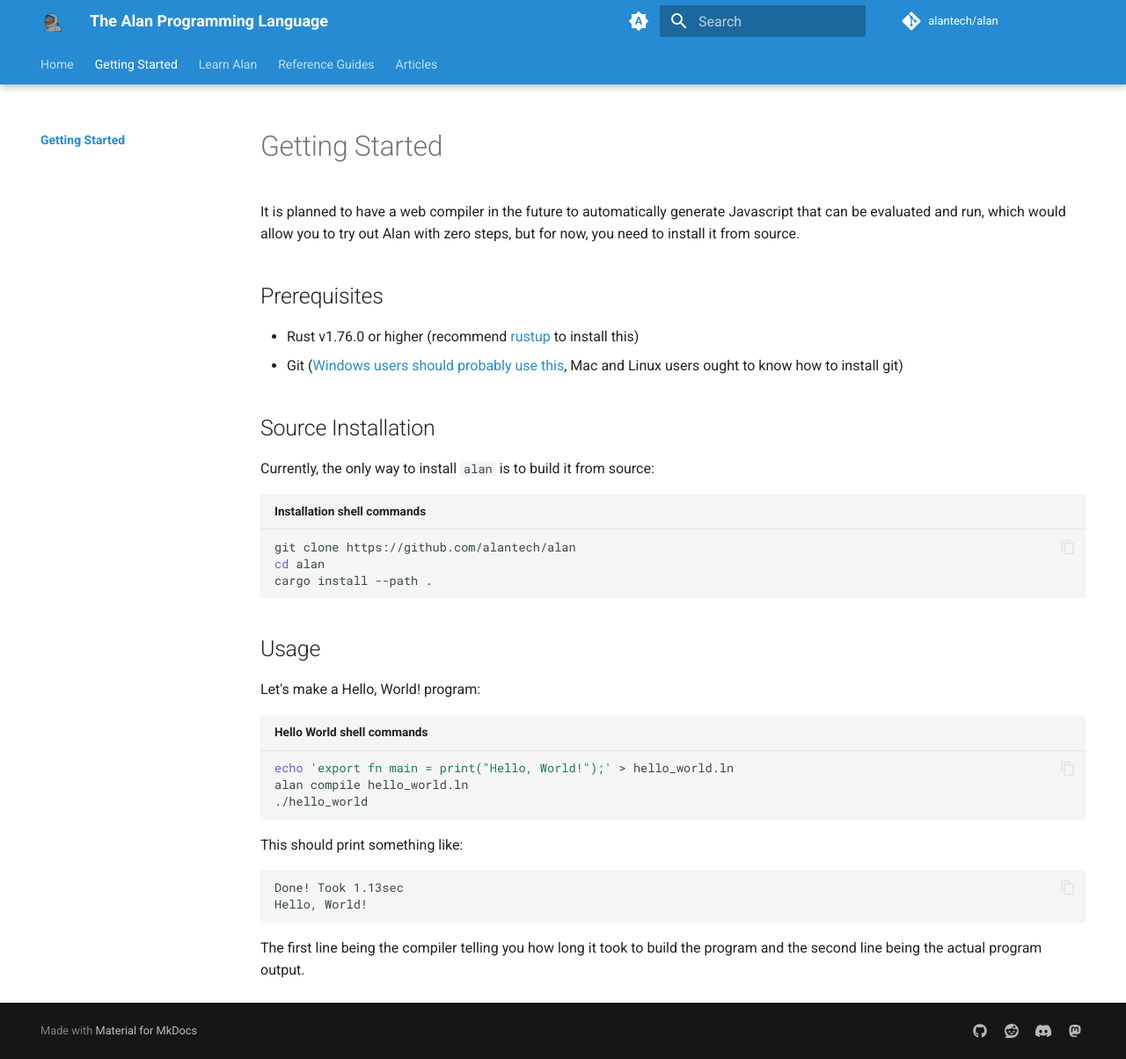
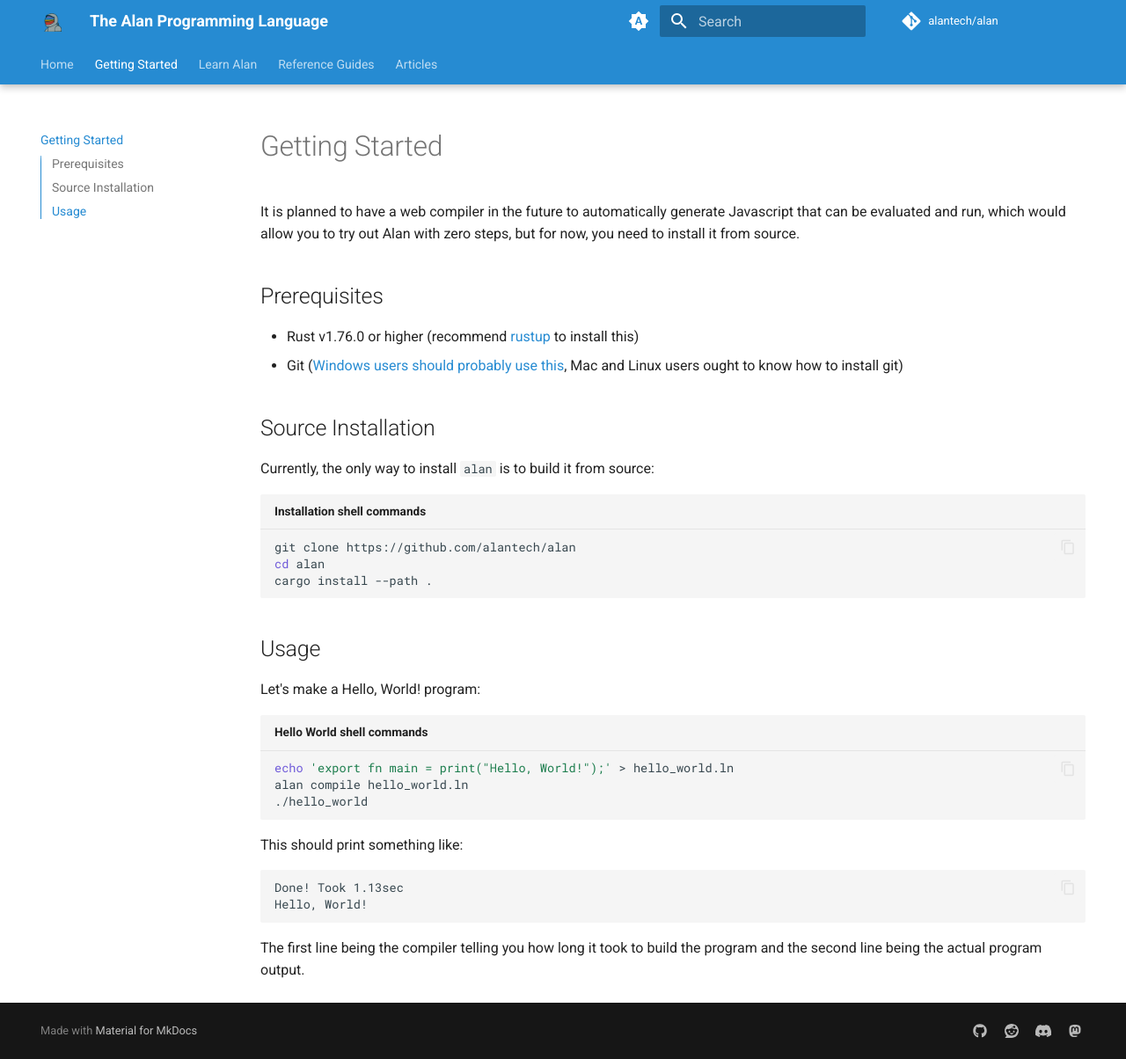
Before and after one commit to alantech/alanlang-docs, an MkDocs documentation site: the page built from docs/getting_started/index.md, in a window 1280 px wide and 1204 px high. Shown: the whole window at 88% size. Built offline with MkDocs 1.6.1 and Material for MkDocs 9.7.7, drawn with Linux system fonts in a browser that asks for light colours; plug-ins that fetch from the network failed and are left out; comment, search, counter and statistics services are not loaded.

Commit message:
Fix the sidebar table-of-contents on two of the pages

```diff
--- a/mkdocs.yml
+++ b/mkdocs.yml
@@ -52,10 +52,8 @@
 nav:
   - Home:
     - index.md
-  - Getting Started:
-    - getting_started/index.md
-  - Learn Alan:
-    - learn_alan/index.md
+  - Getting Started: getting_started/index.md
+  - Learn Alan: learn_alan/index.md
   - Reference Guides:
     - reference_guides/index.md
     - overview.md
```
